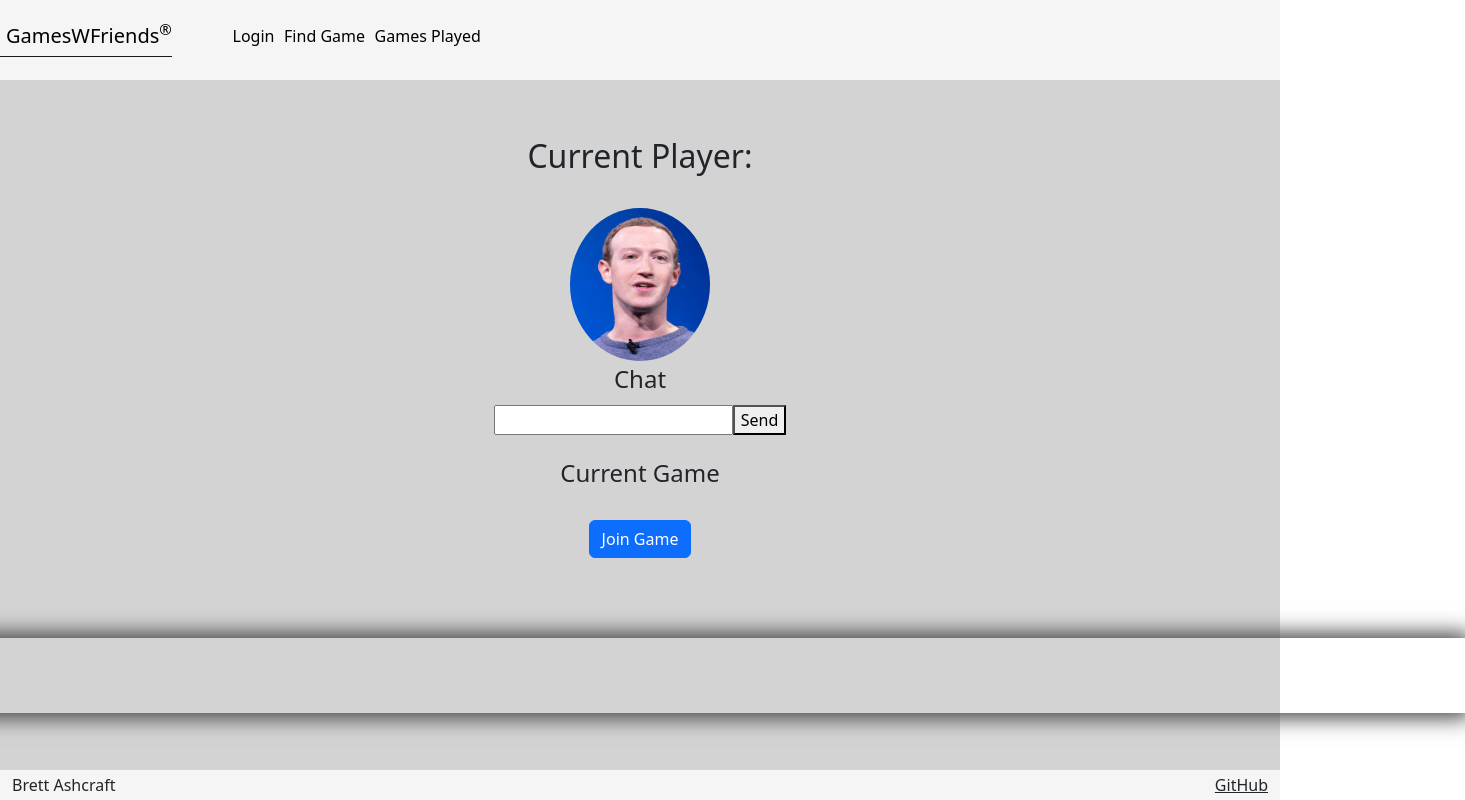
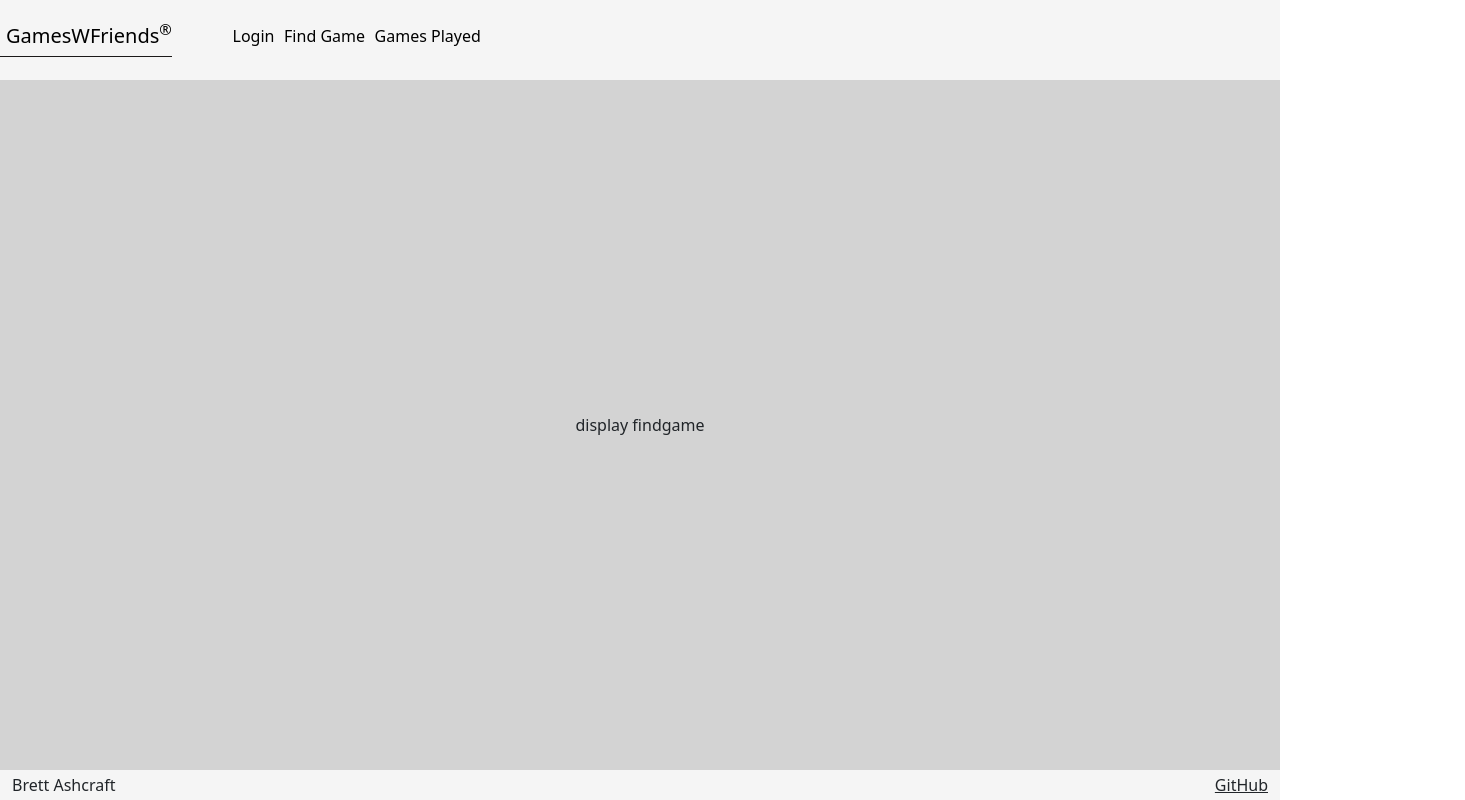
Before and after one commit to Bretton24/startup, a React (Vite) app: page /findgame in a window 1280 px wide. Shown: the whole page, 1465 px wide, since content can reach past the window. Built offline with nearby package versions, Linux system fonts and the light colour scheme.

Commit message:
i don't know what is oging on

```diff
--- a/src/findgame/findgame.jsx
+++ b/src/findgame/findgame.jsx
@@ -3,32 +3,7 @@ import './findgame.css';
 export function Findgame() {
   return (
     <main className='container-fluid bg-lightgray text-center'>
-      <div className="container">
-        <div className="players">
-          <h2> Current Player:
-          <span id="us"></span></h2>
-          <br></br>
-          <div>
-            <img class="img1" src="mark.jpg" alt="profile picture placeholder"></img>
-            <br></br>
-            <fieldset>
-              <legend>Chat</legend>
-              <input id="new-msg" type="text" />
-              <button onclick="sendMessage()">Send</button>
-            </fieldset>
-            <div id="player-messages"></div>
-            <br></br>
-            <h4>Current Game</h4>
-              <table>
-                <tbody id="game">
-                </tbody>
-              </table>
-            <br></br>
-            <button type="submit" id="join" class="btn btn-primary">Join Game</button>
-          </div>
-          <div class="map" id="map"></div>
-        </div>
-      </div>
+      <div>display findgame</div>
     </main>
   );
 }
--- a/src/gamesplayed/gamesplayed.jsx
+++ b/src/gamesplayed/gamesplayed.jsx
@@ -4,22 +4,7 @@ import './gamesplayed.css';
 export function Gamesplayed() {
     return(
     <div>
-     <h1>Games Played</h1>
-      <div id="quote"></div>
-      <table class="table table-warning table-striped-columns">
-        <thead class="table-dark font">
-          <tr>
-            <th>#</th>
-            <th>Name</th>
-            <th>Wins</th>
-            <th>Losses</th>
-            <th>Last Game Date</th>
-          </tr>
-        </thead>
-        <tbody id="players">
-        </tbody>
-      </table>
-      <img src="sports.jpg" alt="image of various sports"></img>
+      <div>gamesplayed display</div>
     </div>
     );
 }
--- a/src/login/login.jsx
+++ b/src/login/login.jsx
@@ -1,28 +1,10 @@
 import React from 'react';
 
-import { Unauthenticated } from './unauthenticated';
-import { Authenticated } from './authenticated';
-import { AuthState } from './authState';
 
-
-export function Login({ userName, authState, onAuthChange }) {
+export function Login() {
   return (
     <main className='container-fluid bg-lightgray text-center'>
-      <div>
-        {authState !== AuthState.Unknown && <h1>GamesWFriends</h1>}
-        {authState === AuthState.Authenticated && (
-          <Authenticated userName={userName} onLogout={() => onAuthChange(userName,AuthState.Unauthenticated)}/>
-        )}
-        {authState === AuthState.Unauthenticated && (
-          <Unauthenticated
-          userName={userName}
-          onLogin={(loginUsername) => {
-            onAuthChange(loginUsername, AuthState.Authenticated);
-          }}
-          />
-        )}
-
-      </div>
+      <div>display login</div>
     </main>
   );
 }
```
